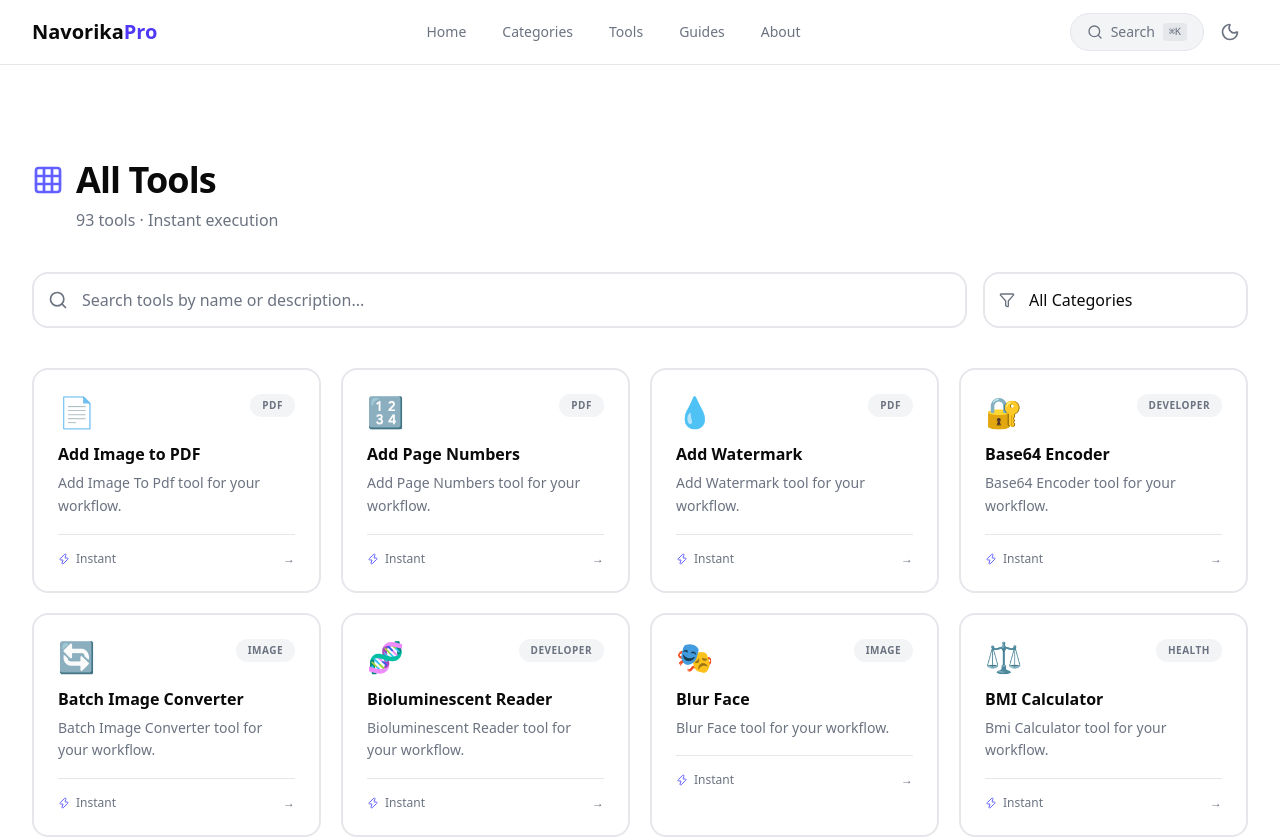
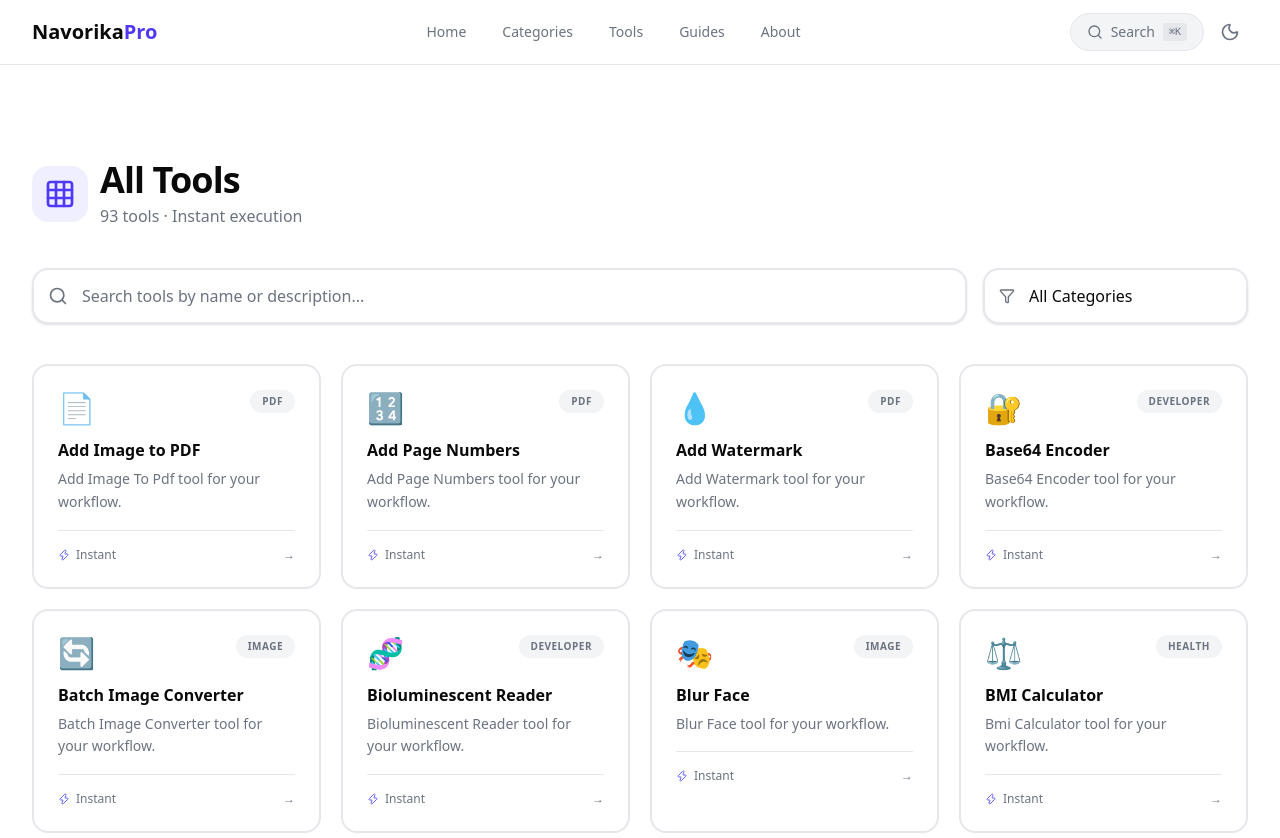
Before and after one commit to js91872/navorika, a Next.js app: page /tools in a window 1280 px wide. Shown: the top 838 px of the page. Built offline with nearby package versions, Linux system fonts and the light colour scheme.

Commit message:
feat: beautify category and tools pages with depth, shadows, and premium styling

```diff
--- a/src/app/categories/page.tsx
+++ b/src/app/categories/page.tsx
@@ -21,49 +21,49 @@ const colorMap: Record<string, { bg: string; border: string; glow: string; iconB
     bg: 'from-blue-600/20 to-indigo-600/20',
     border: 'hover:border-blue-500/50',
     glow: 'shadow-blue-500/20',
-    iconBg: 'bg-blue-500/20 text-blue-400'
+    iconBg: 'bg-blue-500/20 text-blue-400',
   },
   'image-tools': {
     bg: 'from-purple-600/20 to-violet-600/20',
     border: 'hover:border-purple-500/50',
     glow: 'shadow-purple-500/20',
-    iconBg: 'bg-purple-500/20 text-purple-400'
+    iconBg: 'bg-purple-500/20 text-purple-400',
   },
   'finance-calculators': {
     bg: 'from-emerald-600/20 to-teal-600/20',
     border: 'hover:border-emerald-500/50',
     glow: 'shadow-emerald-500/20',
-    iconBg: 'bg-emerald-500/20 text-emerald-400'
+    iconBg: 'bg-emerald-500/20 text-emerald-400',
   },
   'health-calculators': {
     bg: 'from-rose-600/20 to-pink-600/20',
     border: 'hover:border-rose-500/50',
     glow: 'shadow-rose-500/20',
-    iconBg: 'bg-rose-500/20 text-rose-400'
+    iconBg: 'bg-rose-500/20 text-rose-400',
   },
   'developer-tools': {
     bg: 'from-amber-600/20 to-orange-600/20',
     border: 'hover:border-amber-500/50',
     glow: 'shadow-amber-500/20',
-    iconBg: 'bg-amber-500/20 text-amber-400'
+    iconBg: 'bg-amber-500/20 text-amber-400',
   },
   'retirement-calculators': {
     bg: 'from-indigo-600/20 to-purple-600/20',
     border: 'hover:border-indigo-500/50',
     glow: 'shadow-indigo-500/20',
-    iconBg: 'bg-indigo-500/20 text-indigo-400'
+    iconBg: 'bg-indigo-500/20 text-indigo-400',
   },
   'currency-converters': {
     bg: 'from-blue-600/20 to-cyan-600/20',
     border: 'hover:border-blue-500/50',
     glow: 'shadow-blue-500/20',
-    iconBg: 'bg-blue-500/20 text-blue-400'
+    iconBg: 'bg-blue-500/20 text-blue-400',
   },
   'construction-calculators': {
     bg: 'from-cyan-600/20 to-blue-600/20',
     border: 'hover:border-cyan-500/50',
     glow: 'shadow-cyan-500/20',
-    iconBg: 'bg-cyan-500/20 text-cyan-400'
+    iconBg: 'bg-cyan-500/20 text-cyan-400',
   },
 };
 
@@ -99,7 +99,7 @@ export default function CategoriesPage() {
               bg: 'from-indigo-600/20 to-purple-600/20',
               border: 'hover:border-indigo-500/50',
               glow: 'shadow-indigo-500/20',
-              iconBg: 'bg-indigo-500/20 text-indigo-400'
+              iconBg: 'bg-indigo-500/20 text-indigo-400',
             };
             const hasTools = categoryTools.length > 0;
 
@@ -116,7 +116,7 @@ export default function CategoriesPage() {
                   href={hasTools ? `/categories/${category.slug}` : '#'}
                   className={`block h-full ${!hasTools ? 'cursor-not-allowed opacity-60' : ''}`}
                 >
-                  <div className={`relative p-6 rounded-2xl bg-gradient-to-br ${colors.bg} bg-[var(--card)] border-2 border-[var(--border)] ${hasTools ? colors.border : ''} transition-all duration-500 h-full overflow-hidden shadow-lg ${hasTools ? `hover:shadow-xl ${colors.glow}` : ''}`}>
+                  <div className={`relative p-6 rounded-2xl bg-gradient-to-br ${colors.bg} bg-[var(--card)] border-2 border-[var(--border)] ${hasTools ? colors.border : ''} transition-all duration-500 h-full overflow-hidden shadow-lg ${hasTools ? `hover:shadow-2xl ${colors.glow}` : ''}`}>
                     {/* Animated glow on hover */}
                     {hasTools && (
                       <div className="absolute inset-0 opacity-0 group-hover:opacity-100 transition-opacity duration-700">
--- a/src/app/tools/page.tsx
+++ b/src/app/tools/page.tsx
@@ -6,6 +6,17 @@ import { motion, AnimatePresence } from 'framer-motion';
 import { Search, X, Zap, Grid3x3, Filter } from 'lucide-react';
 import { tools, categories } from '@/data/registry';
 import { getToolIcon } from '@/lib/toolIcons';
+
+const colorMap: Record<string, string> = {
+  'pdf-tools': 'hover:border-blue-500/40',
+  'image-tools': 'hover:border-purple-500/40',
+  'finance-calculators': 'hover:border-emerald-500/40',
+  'health-calculators': 'hover:border-rose-500/40',
+  'developer-tools': 'hover:border-amber-500/40',
+  'retirement-calculators': 'hover:border-indigo-500/40',
+  'currency-converters': 'hover:border-cyan-500/40',
+  'construction-calculators': 'hover:border-teal-500/40',
+};
 
 export default function AllToolsPage() {
   const [searchQuery, setSearchQuery] = useState('');
@@ -29,16 +40,22 @@ export default function AllToolsPage() {
   return (
     <main className="min-h-screen bg-[var(--background)] text-[var(--foreground)] pt-24 pb-16">
       <div className="max-w-7xl mx-auto px-4 sm:px-6 lg:px-8">
+        {/* Header */}
         <div className="mb-10">
           <div className="flex items-center gap-3 mb-2">
-            <Grid3x3 className="h-8 w-8 text-indigo-500" />
+            <div className="p-3 rounded-2xl bg-indigo-500/10 text-indigo-600 dark:text-indigo-400">
+              <Grid3x3 className="h-8 w-8" />
+            </div>
+            <div>
               <h1 className="text-4xl font-black tracking-tight">All Tools</h1>
-          </div>
-          <p className="text-[var(--muted-foreground)] ml-11">
+              <p className="text-[var(--muted-foreground)] ml-0 mt-1">
                 {filteredTools.length} tools · Instant execution
               </p>
             </div>
+          </div>
+        </div>
 
+        {/* Search + Filter */}
         <div className="flex flex-col sm:flex-row gap-4 mb-10">
           <div className="relative flex-1">
             <Search className="absolute left-4 top-1/2 -translate-y-1/2 h-5 w-5 text-[var(--muted-foreground)]" />
@@ -47,7 +64,7 @@ export default function AllToolsPage() {
               value={searchQuery}
               onChange={(e) => setSearchQuery(e.target.value)}
               placeholder="Search tools by name or description..."
-              className="w-full pl-12 pr-10 py-3.5 rounded-2xl bg-[var(--card)] border-2 border-[var(--border)] text-[var(--foreground)] placeholder:text-[var(--muted-foreground)] focus:outline-none focus:border-indigo-500 transition-all"
+              className="w-full pl-12 pr-10 py-3.5 rounded-2xl bg-[var(--card)] border-2 border-[var(--border)] text-[var(--foreground)] placeholder:text-[var(--muted-foreground)] focus:outline-none focus:border-indigo-500 transition-all shadow-sm hover:shadow-md"
             />
             {searchQuery && (
               <button
@@ -63,7 +80,7 @@ export default function AllToolsPage() {
             <select
               value={selectedCategory}
               onChange={(e) => setSelectedCategory(e.target.value)}
-              className="pl-11 pr-8 py-3.5 rounded-2xl bg-[var(--card)] border-2 border-[var(--border)] text-[var(--foreground)] focus:outline-none focus:border-indigo-500 transition-all appearance-none min-w-[180px]"
+              className="pl-11 pr-8 py-3.5 rounded-2xl bg-[var(--card)] border-2 border-[var(--border)] text-[var(--foreground)] focus:outline-none focus:border-indigo-500 transition-all appearance-none min-w-[180px] shadow-sm hover:shadow-md"
             >
               <option value="all">All Categories</option>
               {categories.map(cat => (
@@ -73,6 +90,7 @@ export default function AllToolsPage() {
           </div>
         </div>
 
+        {/* Tools Grid */}
         <AnimatePresence mode="wait">
           {filteredTools.length === 0 ? (
             <motion.div
@@ -91,28 +109,33 @@ export default function AllToolsPage() {
               exit={{ opacity: 0 }}
               className="grid grid-cols-1 sm:grid-cols-2 lg:grid-cols-3 xl:grid-cols-4 gap-5"
             >
-              {filteredTools.map((tool, index) => (
+              {filteredTools.map((tool, index) => {
+                const borderColor = colorMap[tool.category] || 'hover:border-indigo-500/40';
+                return (
                   <motion.div
                     key={tool.slug}
                     initial={{ opacity: 0, y: 20 }}
                     animate={{ opacity: 1, y: 0 }}
                     transition={{ duration: 0.3, delay: index * 0.025 }}
                     whileHover={{ y: -6, scale: 1.02 }}
+                    className="group"
                   >
                     <Link
                       href={`/tools/${tool.slug}`}
-                    className="block p-6 rounded-2xl bg-[var(--card)] border-2 border-[var(--border)] hover:border-indigo-500/50 transition-all duration-300 hover:shadow-xl hover:shadow-indigo-500/10 h-full"
+                      className={`block p-6 rounded-2xl bg-[var(--card)] border-2 border-[var(--border)] ${borderColor} transition-all duration-300 hover:shadow-2xl hover:shadow-indigo-500/10 h-full`}
                     >
                       <div className="flex items-start justify-between">
-                      <span className="text-3xl">{getToolIcon(tool.slug)}</span>
+                        <span className="text-3xl group-hover:scale-110 transition-transform duration-300">
+                          {getToolIcon(tool.slug)}
+                        </span>
                         <span className="text-[10px] font-bold uppercase tracking-wider text-[var(--muted-foreground)] bg-[var(--muted)] px-3 py-1 rounded-full">
                           {tool.category.split('-')[0]}
                         </span>
                       </div>
-                    <h3 className="font-bold text-[var(--foreground)] mt-3 line-clamp-1">
+                      <h3 className="font-bold text-[var(--foreground)] group-hover:text-indigo-600 dark:group-hover:text-indigo-400 transition-colors mt-3 line-clamp-1">
                         {tool.title}
                       </h3>
-                    <p className="text-sm text-[var(--muted-foreground)] mt-1.5 line-clamp-2 leading-relaxed">
+                      <p className="text-sm text-[var(--muted-foreground)] group-hover:text-[var(--foreground)] transition-colors mt-1.5 line-clamp-2 leading-relaxed">
                         {tool.description}
                       </p>
                       <div className="mt-4 pt-4 border-t border-[var(--border)] flex items-center justify-between text-xs">
@@ -125,7 +148,8 @@ export default function AllToolsPage() {
                       </div>
                     </Link>
                   </motion.div>
-              ))}
+                );
+              })}
             </motion.div>
           )}
         </AnimatePresence>
```
Lines whose indentation alone changed are shown as unchanged.
